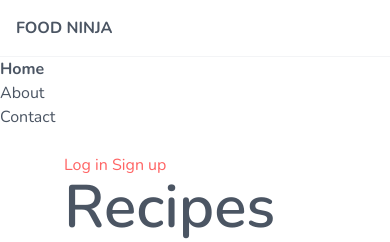
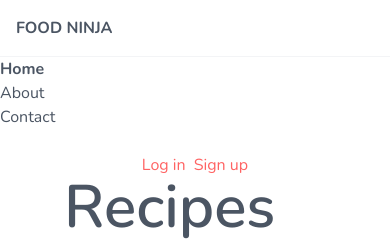
Before and after one commit to 5alafawyyy/Food-Ninja, a website: page public/index.html in a window 390 px wide. Shown: the top 242 px of the page. Drawn offline with nearby package versions, Linux system fonts and the light colour scheme.

Commit message:
use Responsive Classes

```diff
--- a/public/index.html
+++ b/public/index.html
@@ -38,9 +38,9 @@
         </div>
 
         <main class="px-16 py-6">
-            <div>
+            <div class="flex justify-center md:justify-end">
                 <a href="#" class="text-primary">Log in</a>
-                <a href="#" class="text-primary">Sign up</a>
+                <a href="#" class="text-primary ml-2">Sign up</a>
             </div>
 
             <header>
```
Also changed, not shown: public/styles.css.
